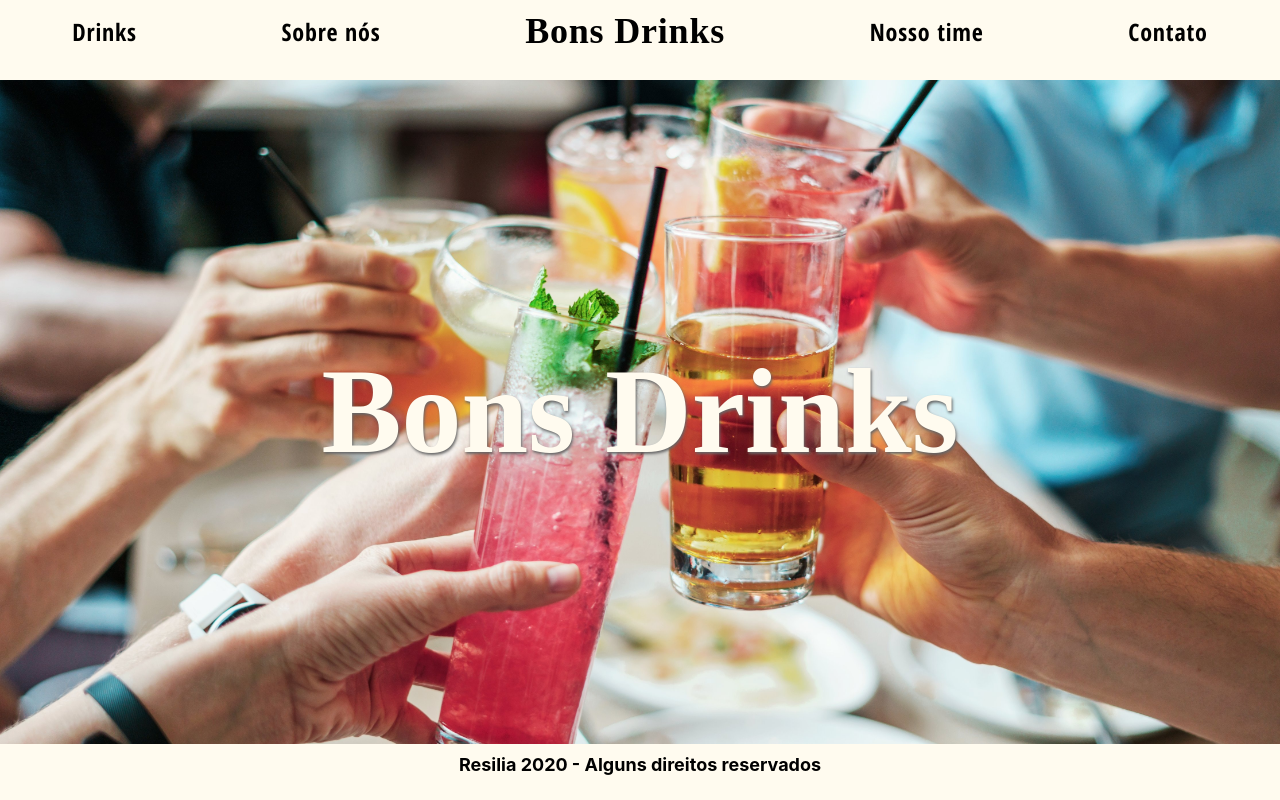
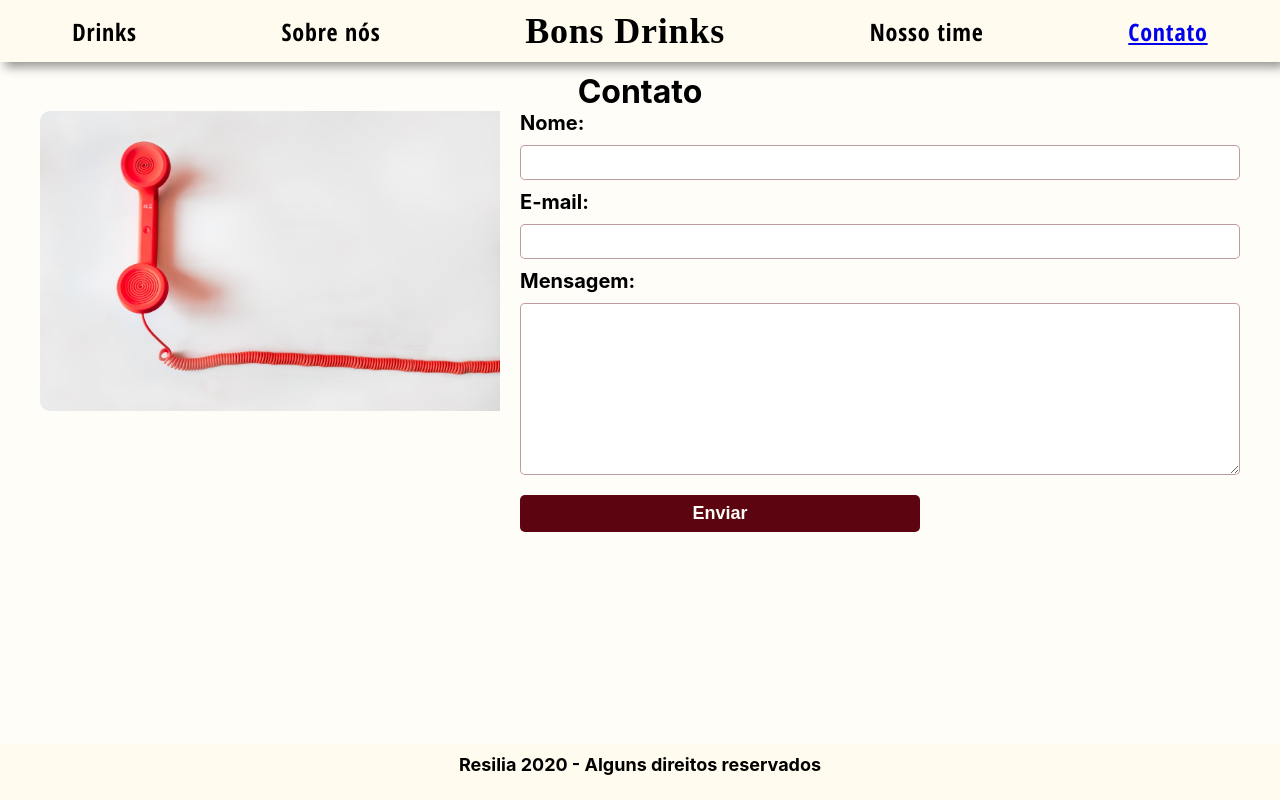
Before and after one commit to allankildare/bons-drinks, a React (Create React App) app: page /contato in a window 1280 px wide. Built offline with nearby package versions, Linux system fonts and the light colour scheme; a web font is replaced by a local one.

Commit message:
+ rota para página de contato

```diff
--- a/package.json
+++ b/package.json
@@ -9,6 +9,7 @@
     "@testing-library/user-event": "^12.6.3",
     "react": "^17.0.1",
     "react-dom": "^17.0.1",
+    "react-router-dom": "^5.2.0",
     "react-scripts": "4.0.2",
     "web-vitals": "^1.1.0"
   },
--- a/src/App.css
+++ b/src/App.css
@@ -1,17 +1,3 @@
-:root {
-  --white: #FFFBEF;
-  --bg: #FFFDF8;
-  --black: #101010;
-  --red: #5C0511;
-  --orange: #d3933a;
-}
-
-* {
-  margin: 0;
-  padding: 0;
-  box-sizing: border-box;
-}
-
 .App {
   display: grid;
   grid-template-rows: 10vh 83vh 7vh;
--- a/src/App.js
+++ b/src/App.js
@@ -1,7 +1,9 @@
 import Header from './components/Header'
+import HomeCover from './components/HomeCover'
 import Footer from './components/Footer'
-import HomeCover from './components/HomeCover'
+import './main.css'
 import './App.css'
+
 
 function App() {
   return (
--- /dev/null
+++ b/src/Contato.js
@@ -0,0 +1,16 @@
+import React, { Component } from 'react'
+import Header from './components/Header'
+import FormContato from './components/FormContato'
+import Footer from './components/Footer'
+
+function Contato() {
+    return (
+        <div>
+            <Header />
+            <FormContato />
+            <Footer />
+        </div>
+    )
+}
+
+export default Contato
--- a/src/components/Footer/Footer.css
+++ b/src/components/Footer/Footer.css
@@ -1,5 +1,5 @@
 .Footer {
-    position: relative;
+    position: absolute;
     width: 100%;
     bottom: 0;
     left: 0;
--- a/src/components/FormContato/FormContato.css
+++ b/src/components/FormContato/FormContato.css
@@ -1,42 +1,57 @@
 .Form {
-    padding: 10px 30px
+    padding: 10px 40px;
+
+}
+
+.Form h1 {
+    text-align: center;
 }
 
 .MainForm {
-    display: flex;
-    /* justify-content: space-between; */
+    display: grid;
+    grid-template-columns: 40% 60%;
     width: 100%;
 }
 
-.MainForm img, .MainForm form {
-    width: 50%;
-}
+.MainForm img {
+    /* display: block;
+    /* margin-left: auto; */
+    /*margin: auto 0 auto auto; */
 
-.MainForm img {
+    width: 500px;
+    max-height: 300px;
+    max-width: 100%;
+    border-radius: 10px;
     padding-right: 20px;
 }
 
-.Inputs {
+form {
     display: flex;
     flex-direction: column;
 }
 
-.Inputs input, textarea {
+form input, textarea {
     border-radius: 5px;
     border: 1px solid rgba(92,5,17,.4);
     outline: none;
     padding-left: 10px;
+    margin: 10px 0 10px 0;
 }
 
-.Inputs input {
+form input {
+    display: block;
+    width: 100%;
     height: 35px;
 }
 
-.Inputs textarea {
+form textarea {
     padding: 10px;
 }
-
-.Inputs button {
+form label {
+    font-size: 20px;
+    font-weight: 700;
+}
+form button {
     background-color: #5c0511;
     color: #fffdf8;
     font-weight: 700;
@@ -46,6 +61,6 @@
     border-radius: 5px;
     width: 400px;
     border: none;
-    align-self: flex-end;
+    /* align-self: flex-end; */
     cursor: pointer;
 }
--- a/src/components/FormContato/FormContato.jsx
+++ b/src/components/FormContato/FormContato.jsx
@@ -6,9 +6,7 @@ class FormContato extends Component {
   render() {
     return (
       <div className="Form">
-        <div>
-          <h1>Contato</h1>
-        </div>
+        <h1>Contato</h1>
         <div className="MainForm">
           <img src={telephone} />
           <form className="Inputs">
@@ -19,7 +17,7 @@ class FormContato extends Component {
             <input name="email" type="text" />
 
             <label htmlFor="message">Mensagem:</label>
-            <textarea name="message" rows="15" cols="30" />
+            <textarea name="message" rows="10" />
 
             <button type="submit">Enviar</button>
           </form>
--- a/src/components/Header/Header.css
+++ b/src/components/Header/Header.css
@@ -3,6 +3,7 @@
     box-shadow: 5px 5px 10px rgba(0, 0, 0, .42);
     padding: 10px 0 10px 0;
     font-family: 'Open Sans Condensed', sans-serif;
+    z-index: 50;
 }
 
 .NavMenu ul {
--- a/src/components/Header/Header.jsx
+++ b/src/components/Header/Header.jsx
@@ -1,5 +1,6 @@
 import React, {Component} from 'react'
 import './Header.css'
+import {Link} from 'react-router-dom'
 class Header extends Component {
     render(){
         return(
@@ -10,7 +11,7 @@ class Header extends Component {
                     <li>Sobre nós</li>
                     <li><h1 className="HeaderLogo">Bons Drinks</h1></li>
                     <li>Nosso time</li>
-                    <li>Contato</li>
+                    <li><Link to="/contato">Contato</Link></li>
                 </ul>
             </nav>
         </header>)
--- a/src/index.js
+++ b/src/index.js
@@ -2,12 +2,17 @@ import React from 'react';
 import ReactDOM from 'react-dom';
 import './index.css';
 import App from './App';
+import Contato from './Contato'
 import reportWebVitals from './reportWebVitals';
+import { BrowserRouter, Switch, Route } from 'react-router-dom'
 
 ReactDOM.render(
-  <React.StrictMode>
-    <App />
-  </React.StrictMode>,
+  <BrowserRouter>
+    <Switch>
+      <Route path="/" exact={true} component={App} />
+      <Route path="/contato" component={Contato} />
+    </Switch>
+  </BrowserRouter>,
   document.getElementById('root')
 );
 
--- /dev/null
+++ b/src/main.css
@@ -0,0 +1,17 @@
+:root {
+    --white: #FFFBEF;
+    --bg: #FFFDF8;
+    --black: #101010;
+    --wine-red: #5C0511;
+    --orange: #d3933a;
+  }
+
+* {
+    margin: 0;
+    padding: 0;
+    box-sizing: border-box;
+}
+
+body {
+    background-color: var(--bg);
+}
```
Also changed, not shown: 1 other file (tests, documents, lock files or other folders).
